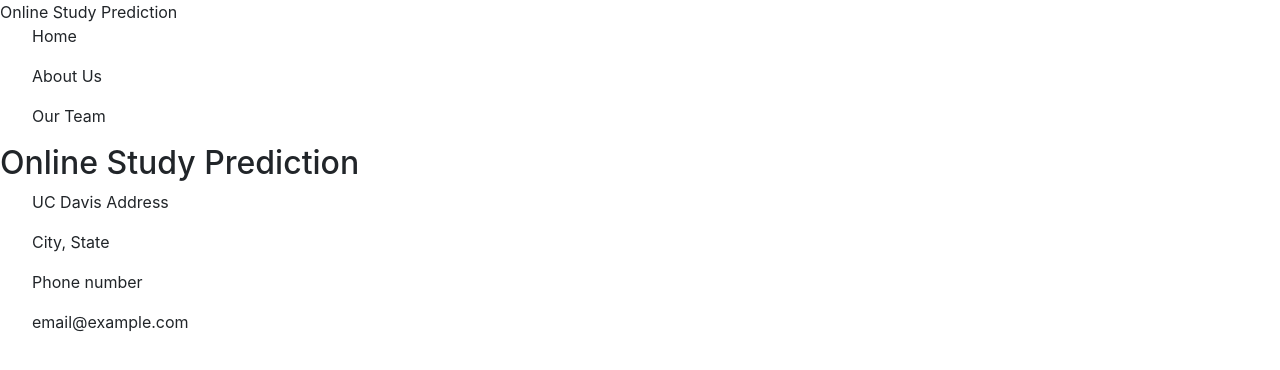
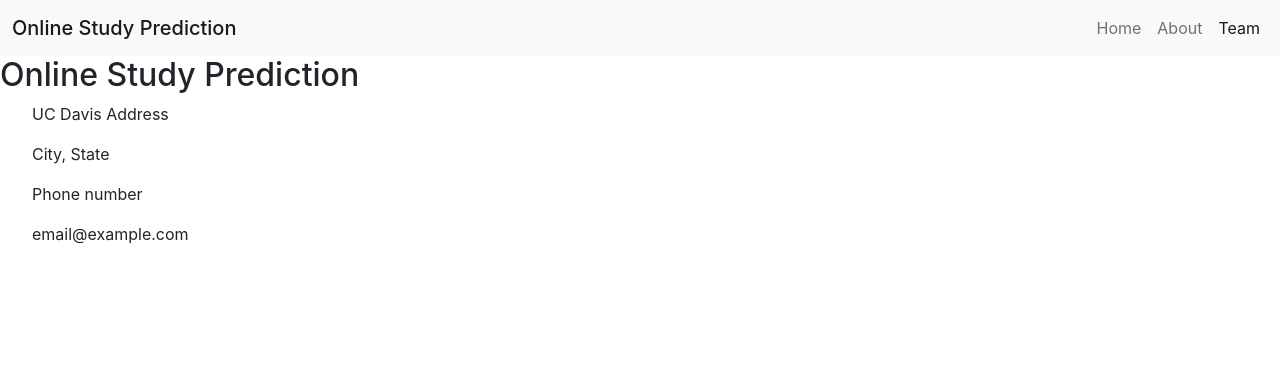
Before and after one commit to ECS-171-Divorce-Team/Website, a Next.js app in the folder online-study-website/: page /team in a window 1280 px wide. Shown: the top 370 px of the page. Built offline with nearby package versions, Linux system fonts and the light colour scheme.

Commit message:
Use bootstrap to do the headers

```diff
--- a/online-study-website/components/Header.jsx
+++ b/online-study-website/components/Header.jsx
@@ -1,28 +1,41 @@
 import { navLinks } from '../src/data'
 import Link from 'next/link'
 import styles from './styles/Header.module.css'
+import {useRouter} from 'next/router'
 
 export default function Header () {
+    const cur_path = useRouter().pathname;
+
     return (
-        <header>
-            <Link href={'/'}>
-                <a className={styles.navName}>Online Study Prediction</a>
-            </Link>
-            <nav>
-                {
-                    navLinks.map((link, index) => {
-                        return (
-                            <ul className={styles.navList}>
-                                <Link href={link.path}>
-                                    {/* <li key={index} className={styles.navLink}> */}
-                                    <a>{link.name}</a>
-                                    {/* </li> */}
-                                </Link>
-                            </ul>
-                        )
-                    })
-                }
-            </nav>
-        </header>
+        <nav className="navbar sticky-top navbar-expand-lg navbar-light bg-light">
+            <div className='container-fluid justify-content-between'>
+                <Link href='/'>
+                    <a className='navbar-brand mb-0 h1'>Online Study Prediction</a>
+                </Link>
+                <button className="navbar-toggler" type="button" data-bs-toggle="collapse" data-bs-target="#navbarNav" aria-controls="navbarNav" aria-expanded="false" aria-label="Toggle navigation">
+                    <span className="navbar-toggler-icon"></span>
+                </button>
+
+                <div className="collapse navbar-collapse" id="navbarNav">
+                    <ul className="navbar-nav ms-auto mb-2 mb-lg-0">
+                        <li className="nav-item">
+                            <Link href='/'>
+                                <a className={cur_path == '/' ? 'nav-link active' : 'nav-link'} aria-current="page">Home</a>
+                            </Link>
+                        </li>
+                        <li className="nav-item">
+                            <Link href='/about'>
+                                <a className={cur_path == '/about' ? 'nav-link active' : 'nav-link'}>About</a>
+                            </Link>
+                        </li>
+                        <li className="nav-item">
+                            <Link href='/team'>
+                                <a className={cur_path == '/team' ? 'nav-link active' : 'nav-link'}>Team</a>
+                            </Link>
+                        </li>
+                    </ul>
+                </div>
+            </div>
+        </nav>
     );
 }
--- a/online-study-website/components/Layout.jsx
+++ b/online-study-website/components/Layout.jsx
@@ -5,7 +5,7 @@
     return (
         <>
             <Header />
-            <main>{children}</main>
+                <main>{children}</main>
             <Footer />
         </>
     )
```
